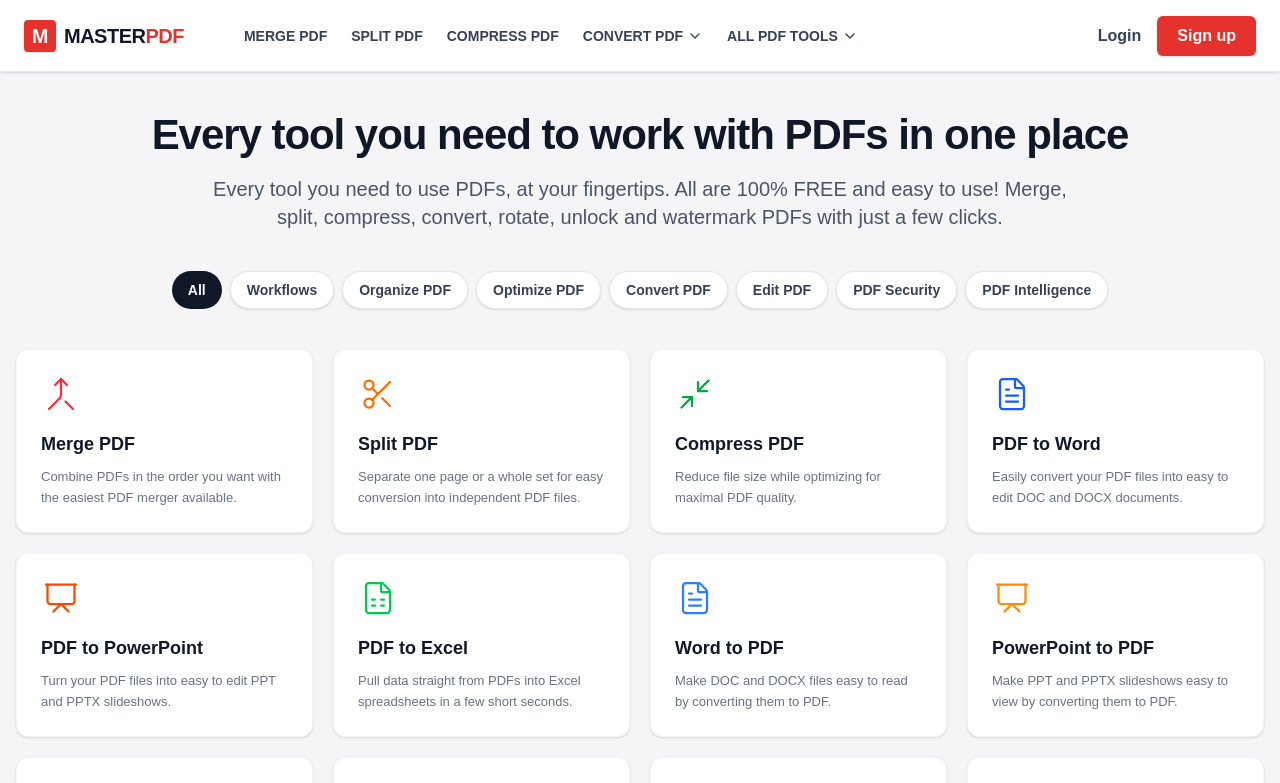
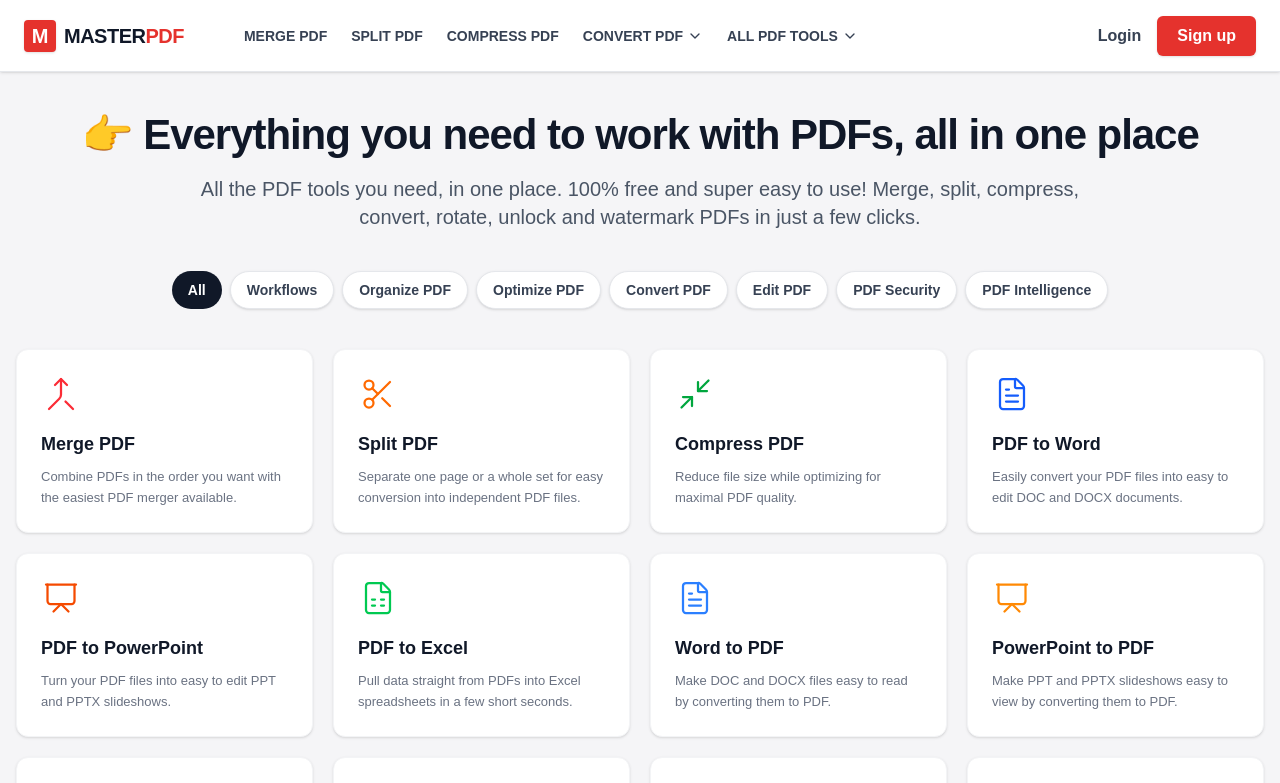
Before and after one commit to ansarisuhel4505/MasterPdf, a Next.js app: page / in a window 1280 px wide. Shown: the top 783 px of the page. Built offline with nearby package versions, Linux system fonts and the light colour scheme; no server answers.

Commit message:
Update index.js

```diff
--- a/src/pages/index.js
+++ b/src/pages/index.js
@@ -65,10 +65,10 @@ export default function Home() {
       <main className="max-w-[1400px] mx-auto px-4 pt-28 pb-12">
         <div className="text-center mb-10">
           <h1 className="text-4xl md:text-[42px] font-bold text-gray-900 mb-4 tracking-tight">
-            Every tool you need to work with PDFs in one place
+            👉 Everything you need to work with PDFs, all in one place
           </h1>
           <p className="text-lg md:text-xl text-gray-600 max-w-4xl mx-auto font-medium">
-            Every tool you need to use PDFs, at your fingertips. All are 100% FREE and easy to use! Merge, split, compress, convert, rotate, unlock and watermark PDFs with just a few clicks.
+            All the PDF tools you need, in one place. 100% free and super easy to use! Merge, split, compress, convert, rotate, unlock and watermark PDFs in just a few clicks.
           </p>
         </div>
 
```
